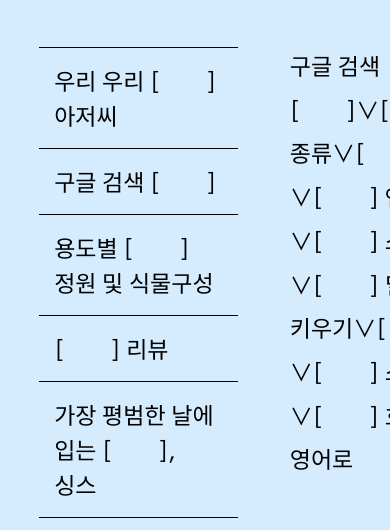
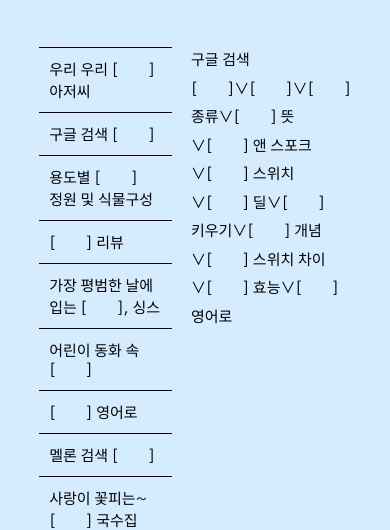
Before and after one commit to soomandsoom/outoftheblueweb, a plain HTML site: page eng-thology/2.html in a window 390 px wide. Shown: the part 321-851 px from the top of the page. Drawn offline with Linux system fonts and the light colour scheme; a web font is replaced by a local one.

Commit message:
Update eng-css.css

```diff
--- a/eng-css.css
+++ b/eng-css.css
@@ -39,22 +39,30 @@
 
 
 .seeall{
-    display:grid;
-    grid-template-columns: 4fr 1fr;
-    gap: 30px;
     line-height: 1.9em;
     margin-bottom: 150px;
 }
-
-.footnotes{
-    font-size:15px;
-    line-height: 1.9em;
-    display:flex;
-    flex-direction: column;
-}
-
 .seeall span{font-family: 'Montserrat';
     font-weight: 300;
     white-space: nowrap;}
 
 .section{text-align: center;}
+
+
+@media screen and (max-width: 600px) {
+    .content-wrap{
+        gap: 15px;
+        font-size: 15px;
+    }
+    .list{
+        padding-right: 1vw;
+    }
+    .list-name{
+        border-bottom: 1.5px solid black;
+        padding: 10px;
+    }
+
+    .list-name:first-child{
+        border-top: 1.5px solid black;
+    }
+}
```
